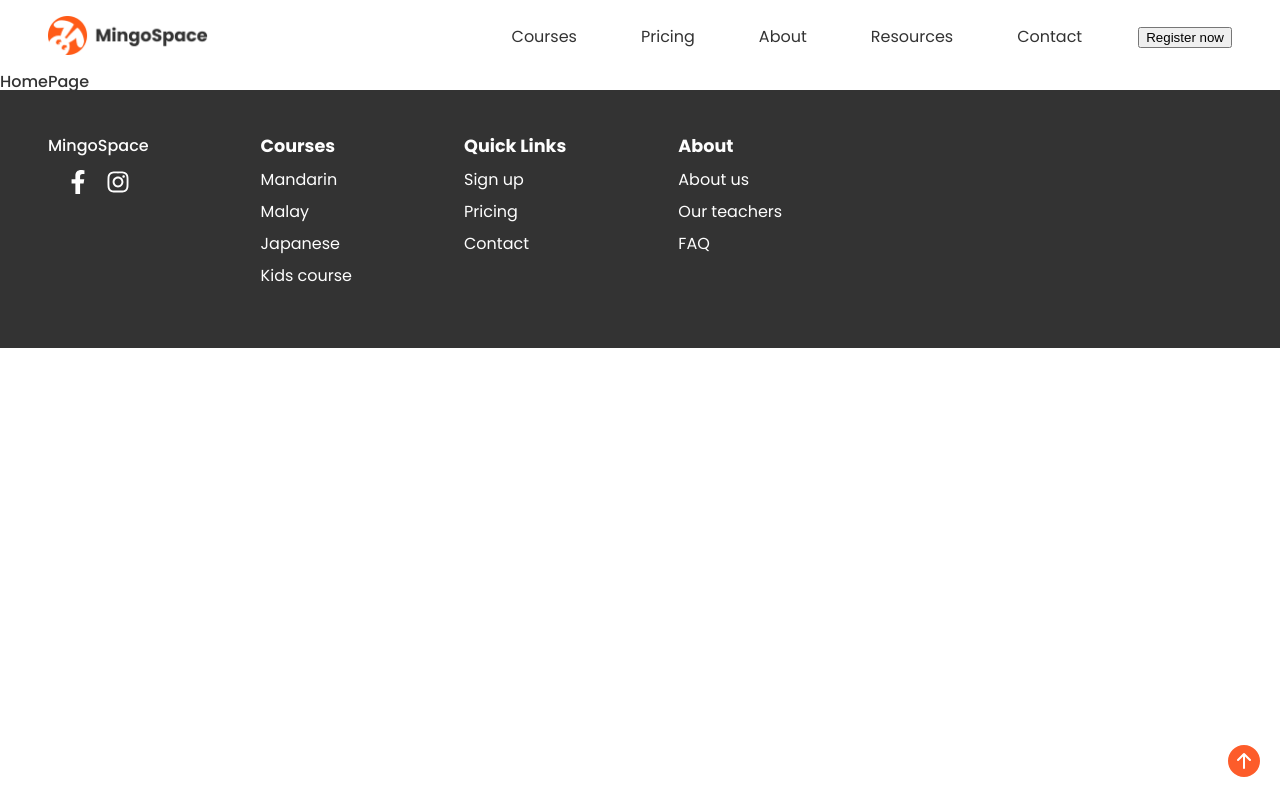
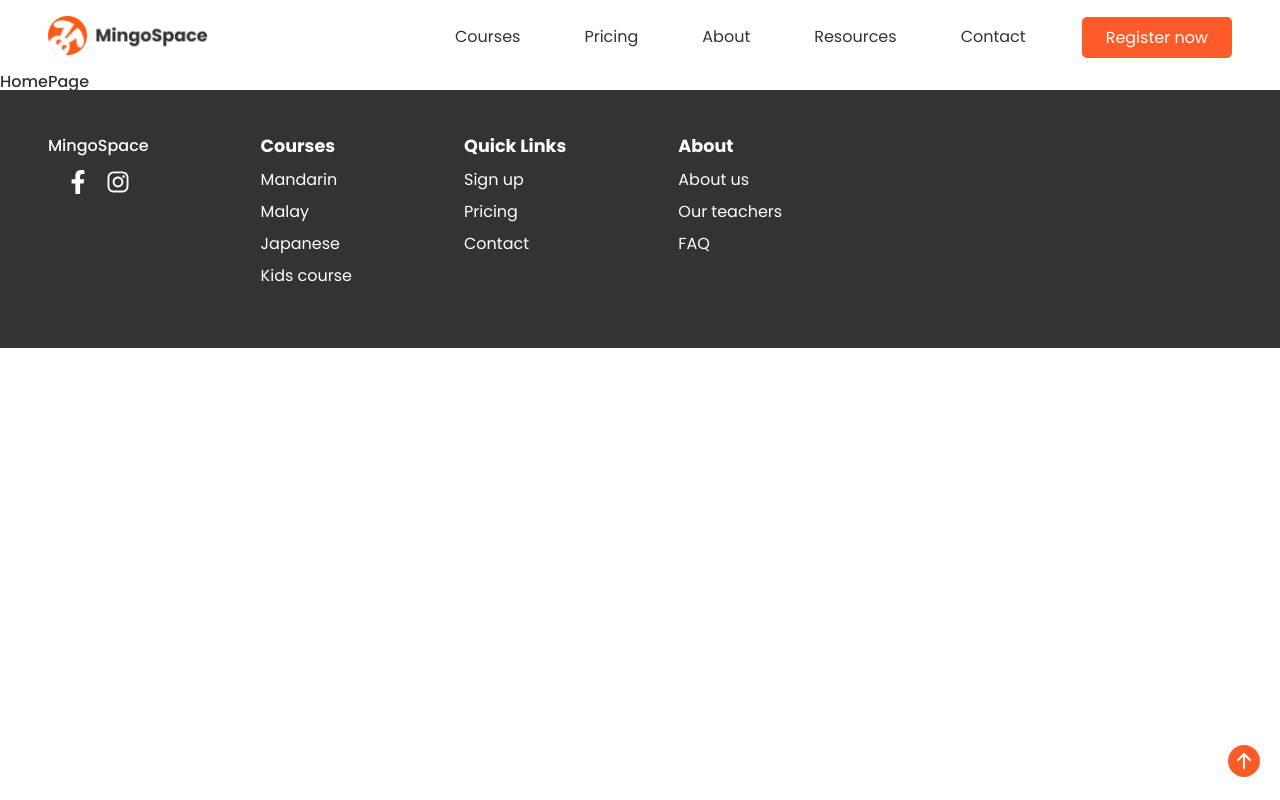
Before and after one commit to axseinga/mingo-space-website, a React app: page / in a window 1280 px wide. Built offline with nearby package versions, Linux system fonts and the light colour scheme.

Commit message:
add button component and fix theme variables in styled components

```diff
--- a/src/components/backlink/BackLinks.styled.js
+++ b/src/components/backlink/BackLinks.styled.js
@@ -1,5 +1,4 @@
 import styled from "styled-components";
-import { theme } from "../../styles/theme";
 
 export const StyledBackLink = styled.div`
     position: fixed;
@@ -7,7 +6,7 @@ export const StyledBackLink = styled.div`
     bottom: 20px;
 
     .BackLink-icon {
-        color: ${theme.color.btnDefault};
+        color: ${({ theme }) => theme.color.btnDefault};
         font-size: 2rem;
         cursor: pointer;
 
--- /dev/null
+++ b/src/components/button/Button.js
@@ -0,0 +1,10 @@
+import React from "react";
+import { StyledButton } from "./Button.styled";
+
+export const Button = ({ type, children, onClick, ...props }) => {
+    return (
+        <StyledButton type={type} onClick={onClick} {...props}>
+            {children ? <div>{children}</div> : null}
+        </StyledButton>
+    );
+};
--- /dev/null
+++ b/src/components/button/Button.styled.js
@@ -0,0 +1,30 @@
+import styled, { css } from "styled-components";
+
+export const StyledButton = styled.button`
+    cursor: pointer;
+    font-size: 1rem;
+    font-family: ${({ theme }) => theme.font.fontPoppins};
+    border-radius: 5px;
+    border: none;
+    padding: 0.5rem 1.5rem;
+
+    ${(props) =>
+        props.default &&
+        css`
+            background-color: ${({ theme }) => theme.color.btnDefault};
+            color: ${({ theme }) => theme.color.white};
+
+            &:hover {
+                background-color: ${({ theme }) => theme.color.btnHover};
+            }
+            &:focus,
+            &:active {
+                background-color: ${({ theme }) => theme.color.btnActive};
+            }
+        `}
+    ${(props) =>
+        props.disabled &&
+        css`
+            background-color: ${({ theme }) => theme.color.disabled};
+        `}
+`;
--- a/src/components/footer/styled/FooterLinks.styled.js
+++ b/src/components/footer/styled/FooterLinks.styled.js
@@ -1,6 +1,5 @@
 import { NavLink } from "react-router-dom";
 import styled from "styled-components";
-import { theme } from "../../../styles/theme";
 
 export const StyledFooterLinks = styled.div`
     h4 {
@@ -15,11 +14,11 @@ export const StyledFooterLinks = styled.div`
 
 export const StyledNavLinkFooter = styled(NavLink)`
     font-weight: 400;
-    color: ${theme.color.white};
+    color: ${({ theme }) => theme.color.white};
     text-decoration: none;
 
     &:active,
     &:hover {
-        color: ${theme.color.btnDefault};
+        color: ${({ theme }) => theme.color.btnDefault};
     }
 `;
--- a/src/components/nav/NavDesktop.js
+++ b/src/components/nav/NavDesktop.js
@@ -3,6 +3,7 @@ import {
     StyledNavDesktop,
     StyledNavLinkDesktop,
 } from "./styled/NavDesktop.styled";
+import { Button } from "../button/Button";
 
 export const NavDesktop = () => {
     const navLinks = [
@@ -41,7 +42,13 @@ export const NavDesktop = () => {
                     ))}
                 </ul>
                 <StyledNavLinkDesktop to="/register">
-                    <button>Register now</button>
+                    <Button
+                        type="button"
+                        default
+                        onClick={() => console.log("clicked btn")}
+                    >
+                        Register now
+                    </Button>
                 </StyledNavLinkDesktop>
             </div>
         </StyledNavDesktop>
--- a/src/components/nav/styled/NavDesktop.styled.js
+++ b/src/components/nav/styled/NavDesktop.styled.js
@@ -1,6 +1,5 @@
 import styled from "styled-components";
 import { NavLink } from "react-router-dom";
-import { theme } from "../../../styles/theme";
 
 export const StyledNavDesktop = styled.nav`
     display: flex;
@@ -23,7 +22,7 @@ export const StyledNavDesktop = styled.nav`
             & li {
                 margin: 0 2rem;
                 & a {
-                    color: ${theme.color.text};
+                    color: ${({ theme }) => theme.color.text};
                     text-decoration: none;
                 }
             }
@@ -37,11 +36,11 @@ export const StyledNavDesktop = styled.nav`
 
 export const StyledNavLinkDesktop = styled(NavLink)`
     font-weight: 400;
-    color: ${theme.color.white};
+    color: ${({ theme }) => theme.color.white};
     text-decoration: none;
 
     &:active,
     &:hover {
-        color: ${theme.color.btnDefault};
+        color: ${({ theme }) => theme.color.btnDefault};
     }
 `;
--- a/src/styles/globalStyle.js
+++ b/src/styles/globalStyle.js
@@ -1,6 +1,5 @@
 import { createGlobalStyle } from "styled-components";
 import reset from "styled-reset";
-import { theme } from "./theme";
 
 export const GlobalStyle = createGlobalStyle`
 ${reset};
@@ -9,9 +8,9 @@ ${reset};
 }
 html {
     //font-size: 62.5%;
-    font-family: ${theme.font.fontPoppins};
+    font-family: ${({ theme }) => theme.font.fontPoppins};
     font-weight: 500;
-    color: ${theme.color.text}
+    color: ${({ theme }) => theme.color.text};
 };
 body {
     box-sizing: inherit;
```
